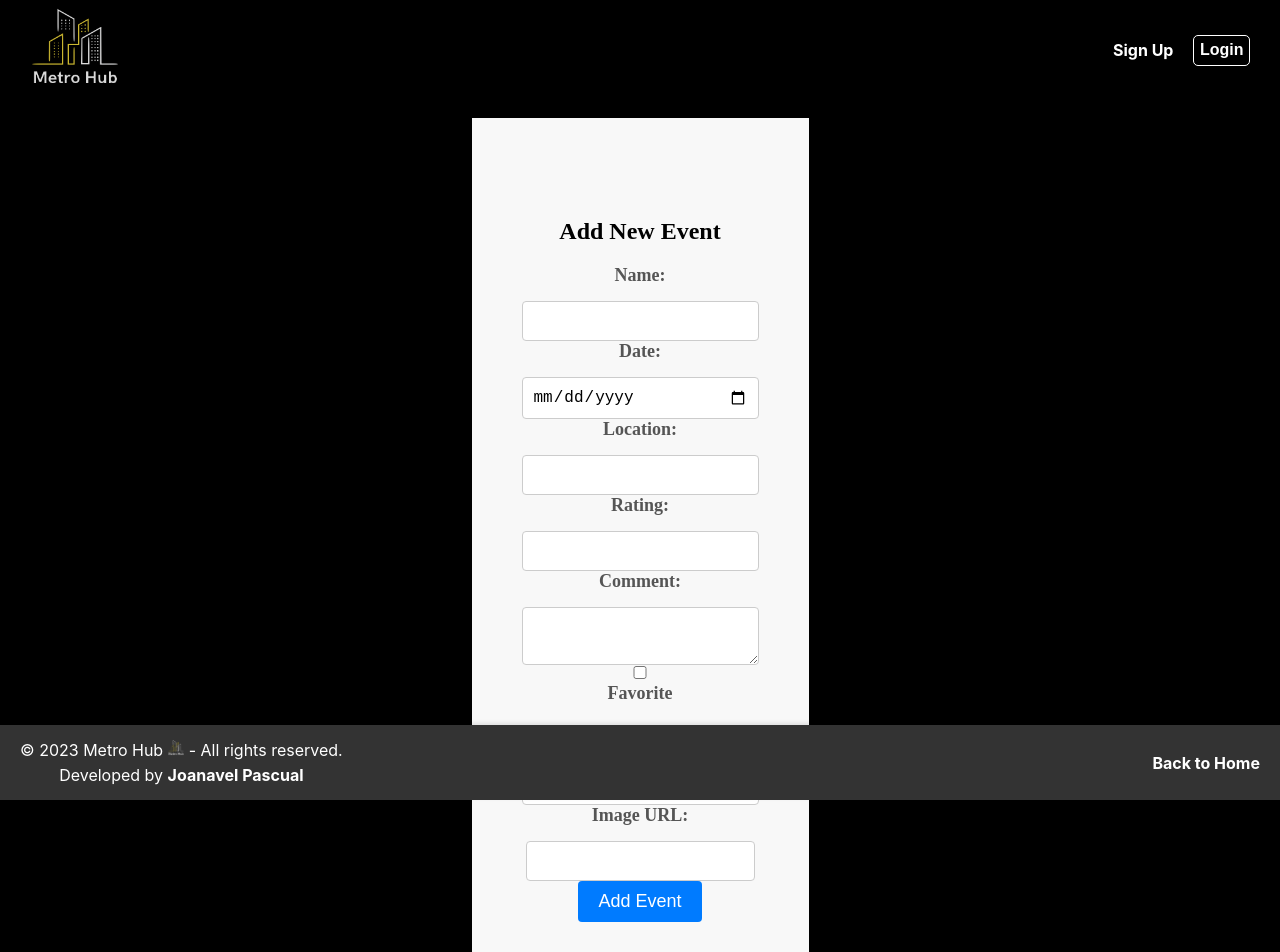
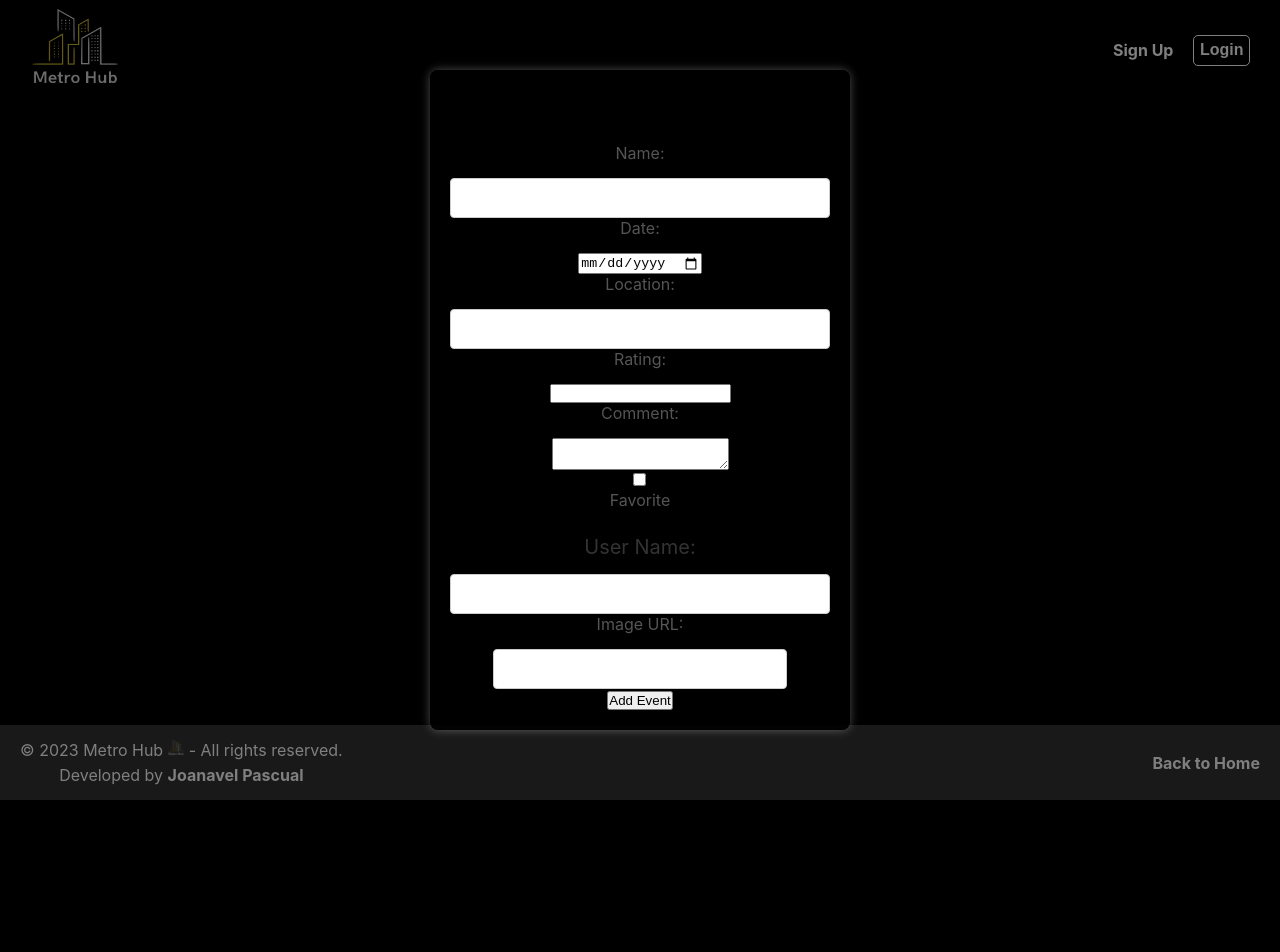
Before and after one commit to JoanavelPascual7/event-react-app-v3, a React (Create React App) app: page /events/new in a window 1280 px wide. Shown: the top 952 px of the page. After the commit the page ends 800 px from the top, so only its background shows below. Built offline with nearby package versions, Linux system fonts and the light colour scheme; no server answers.

Commit message:
started updating EventNewForm.js to be a modal instead of a page

```diff
--- a/src/CSS/EventNewForm.css
+++ b/src/CSS/EventNewForm.css
@@ -1,52 +1,34 @@
-.EventNewForm {
-    font-family: 'Times New Roman', serif;
-    margin: auto;
-    padding: 50px;
-    background-color: #f8f8f8;
-    padding-top: 100px;
-    margin-top: 300px;
-    padding-bottom: 100px;
-  }
+.modal-overlay {
+  position: fixed;
+  top: 0;
+  left: 0;
+  width: 100%;
+  height: 100%;
+  background-color: rgba(0, 0, 0, 0.5);
+  display: flex;
+  justify-content: center;
+  align-items: center;
+  z-index: 9999; /* Increase the z-index value */
+}
 
+.modal-open {
+  overflow: hidden;
+}
 
-  .EventNewForm h2 {
-    font-size: 24px;
-    margin-bottom: 20px;
-    text-align: center;
-  }
+.modal-content {
+  background-color: rgba(0, 0, 0, 0.9);
+  padding: 20px;
+  border-radius: 8px;
+  box-shadow: 0 0 10px rgba(255, 255, 255, 0.3);
+  z-index: 10000;
+  width: 100%;
+  max-width: 420px;
+  min-height: 400px;
+}
 
-
-
-  .EventNewForm label {
-    font-size: 18px;
-    font-weight: bold;
-  }
-
-  .EventNewForm input,
-  .EventNewForm textarea {
-    width: 100%;
-    padding: 10px;
-    font-size: 16px;
-    border: 1px solid #ccc;
-    border-radius: 4px;
-    background-color: #fff;
-  }
-
-  .EventNewForm input[type="checkbox"] {
-    margin-right: 10px;
-  }
-
-  .EventNewForm .add-event-button {
-    background-color: #007bff;
-    color: #fff;
-    border: none;
-    border-radius: 4px;
-    padding: 10px 20px;
-    font-size: 18px;
-    cursor: pointer;
-    transition: background-color 0.3s;
-  }
-
-  .EventNewForm .add-event-button:hover {
-    background-color: #0056b3;
-  }
+.modal-container {
+  display: flex;
+  justify-content: center;
+  align-items: center;
+  height: 100%;
+}
--- a/src/components/EventNewForm.js
+++ b/src/components/EventNewForm.js
@@ -1,9 +1,8 @@
 import React, { useState } from 'react';
 import axios from 'axios';
+import '../CSS/EventNewForm.css';
 
-import '../CSS/EventNewForm.css'
-
-export default function EventNewForm() {
+export default function EventNewForm({ openModal, closeModal }) {
   const initialFormData = {
     name: '',
     date: '',
@@ -33,6 +32,7 @@ export default function EventNewForm() {
       .then((response) => {
         console.log('New Event added:', response.data);
         setFormData(initialFormData);
+        closeModal();
       })
       .catch((error) => {
         console.error('API Error:', error);
@@ -40,8 +40,14 @@ export default function EventNewForm() {
   };
 
   return (
-    <div className="EventNewForm">
-      <h2>Add New Event</h2>
+    <div className={`modal-overlay ${openModal ? 'modal-open' : ''}`}>
+      <div className="modal-content">
+        <span className="close" onClick={closeModal}>
+          &times;
+        </span>
+        <div className="EventNewForm">
+          <h2>Add New Event</h2>
+          <form onSubmit={handleSubmit}></form>
       <form onSubmit={handleSubmit}>
         <label className='name'>Name:</label>
         <input
@@ -102,10 +108,13 @@ export default function EventNewForm() {
           value={formData.image_url}
           onChange={handleInputChange}
         />
-
+            <button className="add-event-button" type="submit">
+              Add Event
+            </button>
+            </div>
+          </form>
         </div>
-        <button  className="add-event-button"  type="submit">Add Event</button>
-      </form>
+      </div>
     </div>
   );
 }
```
Also changed, not shown: src/pages/New.js (+31 -1 lines), src/CSS/NewPage.css (added).
